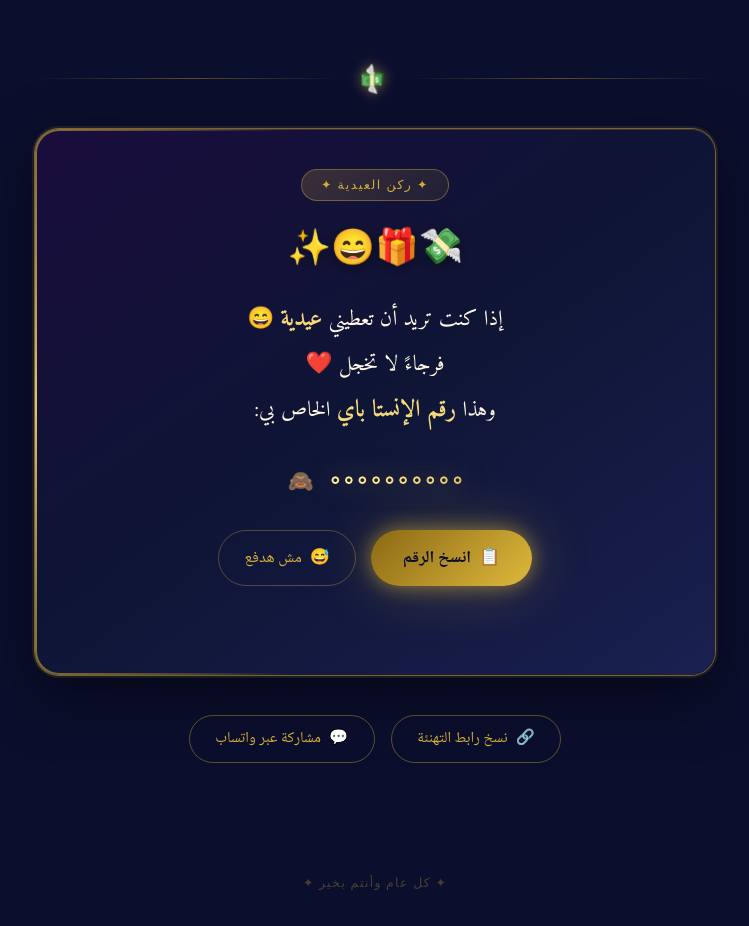
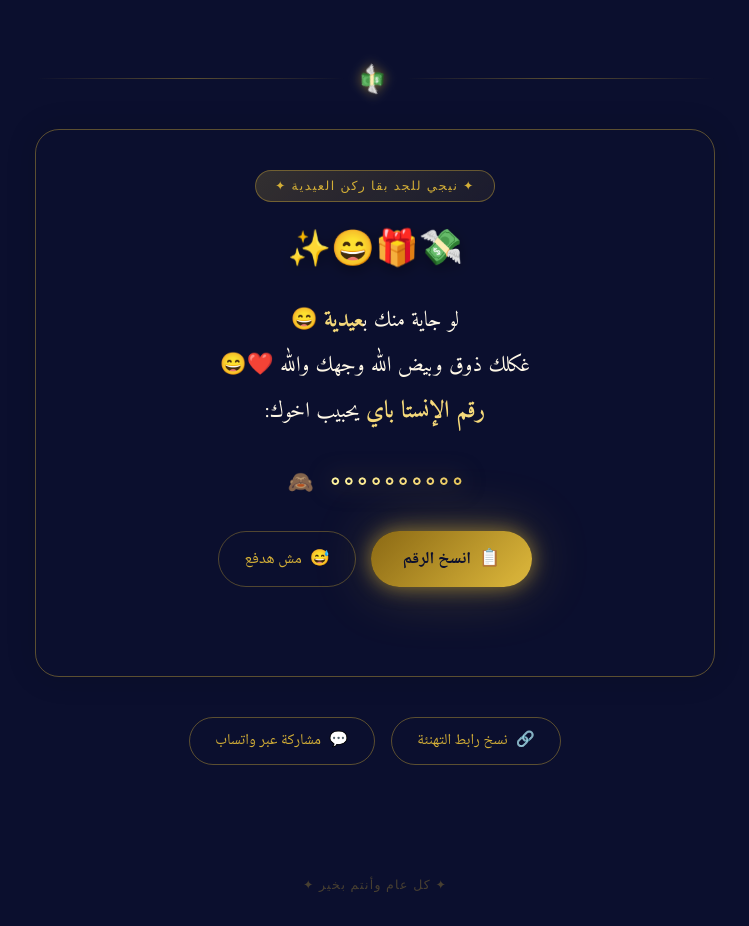
Before and after one commit to mahmoudahmed0111/eid-greeting, a plain HTML site: page index.html in a window 1280 px wide. Shown: the part 920-1846 px from the top of the page, without its empty margins (265-1014 px from the left). Drawn offline with Linux system fonts and the light colour scheme; animation ran at ten frames a second.

Commit message:
Update...

```diff
--- a/index.html
+++ b/index.html
@@ -279,13 +279,13 @@
       max-width: 680px;
       width: 100%;
       margin: 2rem auto 0;
-      background: linear-gradient(135deg, rgba(46,23,96,.7), rgba(11,15,46,.85));
+      background: transparent;
       border: 1px solid rgba(212,175,55,.35);
       border-radius: 20px;
       padding: 2.2rem 2rem;
       text-align: center;
-      box-shadow: var(--glow-purple), inset 0 1px 0 rgba(212,175,55,.15);
-      backdrop-filter: blur(10px);
+      /* box-shadow: var(--glow-purple), inset 0 1px 0 rgba(212,175,55,.15); */
+      /* backdrop-filter: blur(10px); */
       opacity: 0;
       transform: translateY(30px) scale(.97);
       transition: opacity .6s ease, transform .6s ease;
@@ -456,58 +456,19 @@
       transform: translateY(0) scale(1);
     }
 
-    /* Outer card with gradient border trick */
+    /* Outer card — fully transparent, no background, shows home container */
     .eidiya-card {
       position: relative;
-      background: linear-gradient(145deg, #1a0d3d, #0e1535, #1a2050);
+      background: none;
       border-radius: 24px;
       padding: 2.5rem 2rem 2rem;
       text-align: center;
-      overflow: hidden;
-      /* double-ring border */
-      box-shadow:
-        0 0 0 1px rgba(212,175,55,.5),
-        0 0 0 3px rgba(212,175,55,.1),
-        0 20px 60px rgba(0,0,0,.55),
-        inset 0 1px 0 rgba(212,175,55,.2);
+      border: 1px solid rgba(212,175,55,.4);
+      box-shadow: 0 0 30px rgba(0,0,0,.15);
     }
 
-    /* Animated gradient shimmer on border */
-    .eidiya-card::before {
-      content: '';
-      position: absolute;
-      inset: -2px;
-      background: conic-gradient(
-        from var(--border-angle, 0deg),
-        transparent 30%,
-        rgba(212,175,55,.6) 40%,
-        rgba(245,217,122,.9) 50%,
-        rgba(212,175,55,.6) 60%,
-        transparent 70%
-      );
-      border-radius: 26px;
-      z-index: 0;
-      animation: rotateBorder 4s linear infinite;
-    }
-    .eidiya-card::after {
-      content: '';
-      position: absolute;
-      inset: 2px;
-      background: linear-gradient(145deg, #1a0d3d, #0e1535, #1a2050);
-      border-radius: 22px;
-      z-index: 1;
-    }
-    @keyframes rotateBorder {
-      to { --border-angle: 360deg; }
-    }
-    @property --border-angle {
-      syntax: '<angle>';
-      inherits: false;
-      initial-value: 0deg;
-    }
-
-    /* All direct children sit above the ::after overlay */
-    .eidiya-card > * { position: relative; z-index: 2; }
+    /* All direct children positioned normally */
+    .eidiya-card > * { position: relative; z-index: 1; }
 
     /* Header badge */
     .eidiya-badge {
@@ -867,12 +828,12 @@
     <!-- ===== EIDIYA SECTION ===== -->
     <section class="eidiya-section" id="eidiyaSection">
     <div class="eidiya-card">
-      <div class="eidiya-badge">✦ ركن العيدية ✦</div>
+      <div class="eidiya-badge">✦  نيجي للجد بقا ركن العيدية ✦</div>
       <span class="eidiya-emojis">💸🎁😄✨</span>
       <p class="eidiya-msg" id="eidiyaMsg">
-        إذا كنت تريد أن تعطيني <strong>عيدية</strong> 😄<br/>
-        فرجاءً لا تخجل ❤️<br/>
-        وهذا <strong>رقم الإنستا باي</strong> الخاص بي:
+        لو جاية منك ب<strong>عيدية</strong> 😄<br/>
+         غكلك ذوق وبيض الله وجهك والله ❤️😄<br/>
+         <strong>رقم الإنستا باي</strong> يحبيب اخوك:
       </p>
       <div class="phone-wrap">
         <span class="phone-number" id="phoneDisplay">••••••••••</span>
```
